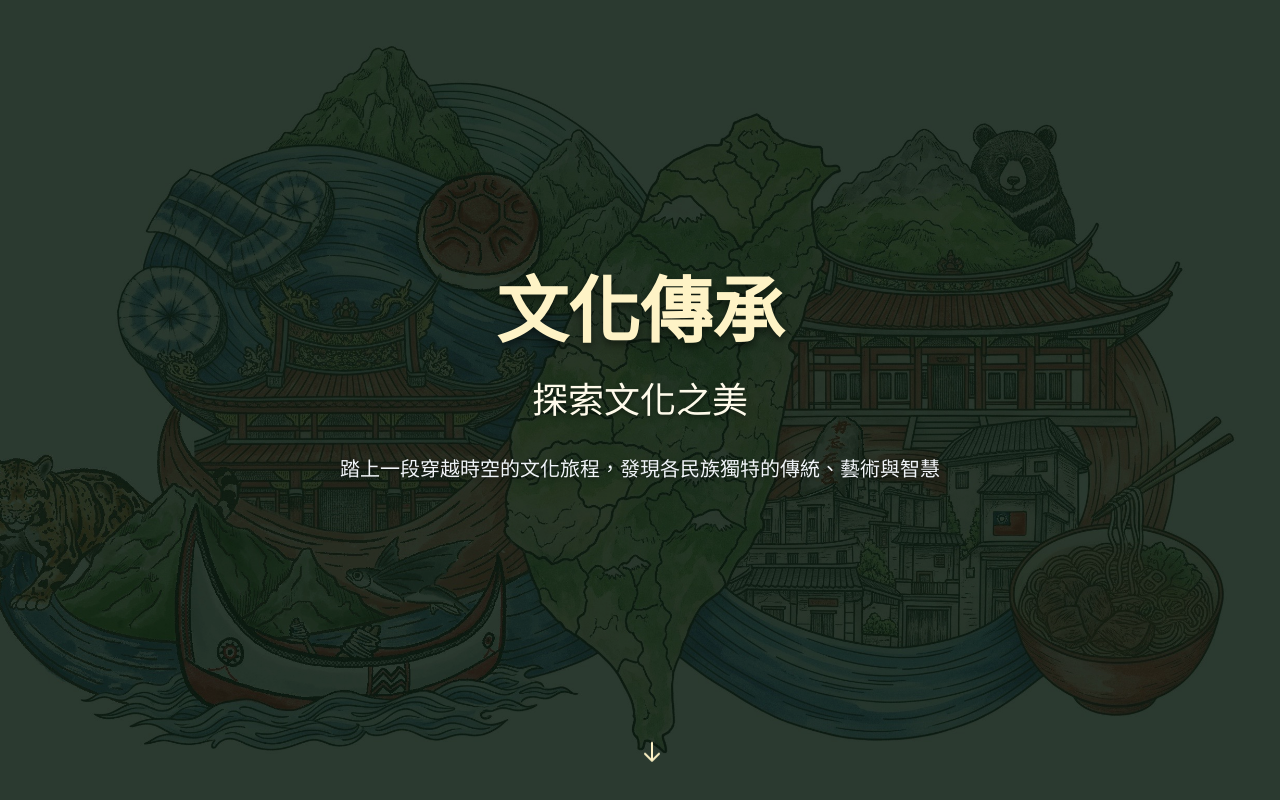
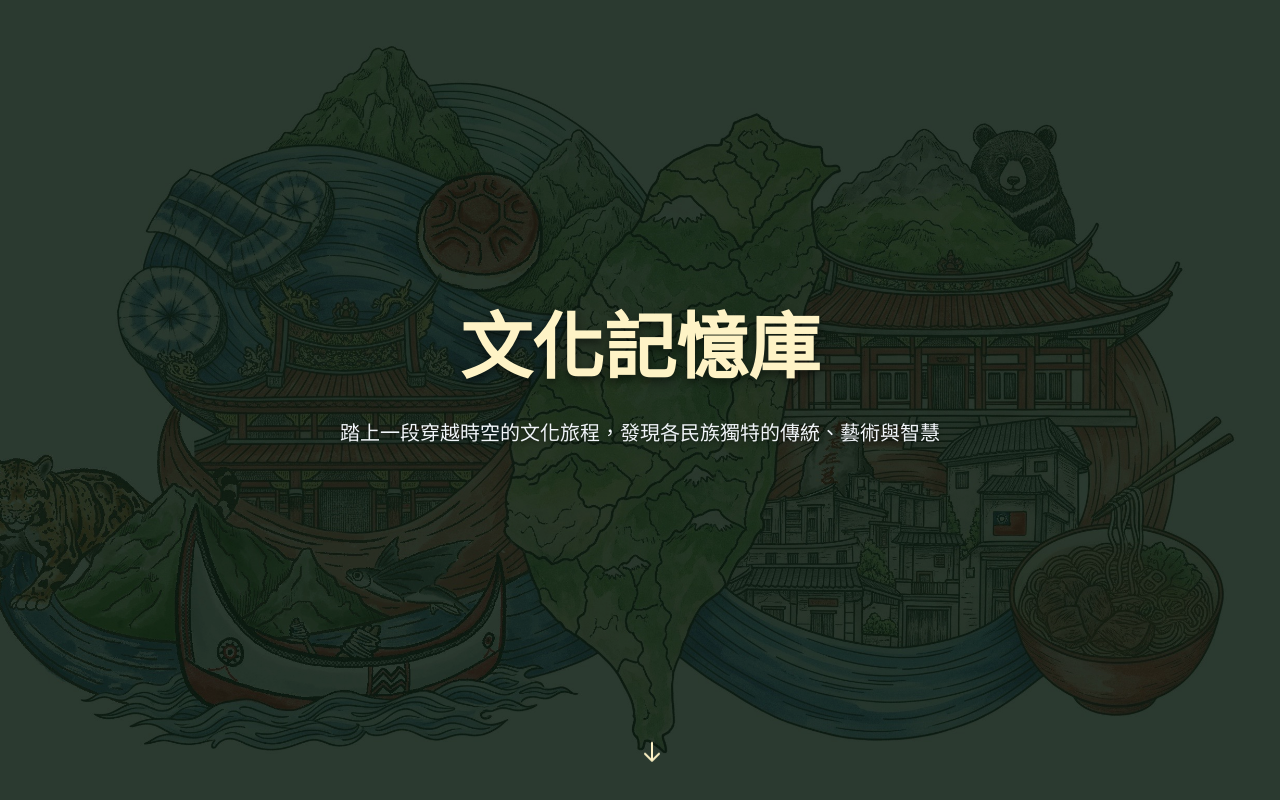
Before and after one commit to TW-tech/Cultural-Website, a Next.js app: page / in a window 1280 px wide. Shown: the top 800 px of the page. Built offline with nearby package versions, Linux system fonts and the light colour scheme; a web font is replaced by a local one.

Commit message:
change main visual text

```diff
--- a/src/components/sections/MainVisual.tsx
+++ b/src/components/sections/MainVisual.tsx
@@ -76,14 +76,14 @@ export default function MainVisual() {
             ref={titleRef}
             className="font-title text-3xl sm:text-4xl md:text-5xl lg:text-6xl xl:text-7xl font-bold mb-4 sm:mb-6 text-shadow-lg leading-tight text-amber-100"
           >
-            文化傳承
+            文化記憶庫
           </h1>
-          <h2
+          {/*<h2
             ref={subtitleRef}
             className="font-title text-lg sm:text-xl md:text-2xl lg:text-3xl xl:text-4xl font-light mb-6 sm:mb-8 text-shadow-md text-amber-50"
           >
             探索文化之美
-          </h2>
+          </h2>8*/}
           <p
             ref={descriptionRef}
             className="font-body text-sm sm:text-base md:text-lg lg:text-xl mb-8 sm:mb-12 text-shadow-md max-w-xs sm:max-w-md md:max-w-lg lg:max-w-2xl mx-auto leading-relaxed text-slate-100"
```
